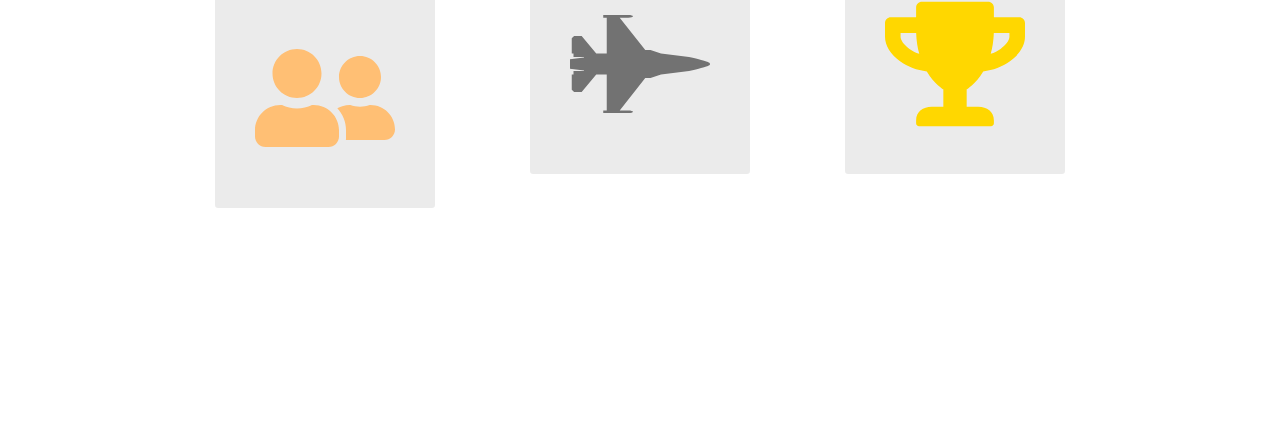
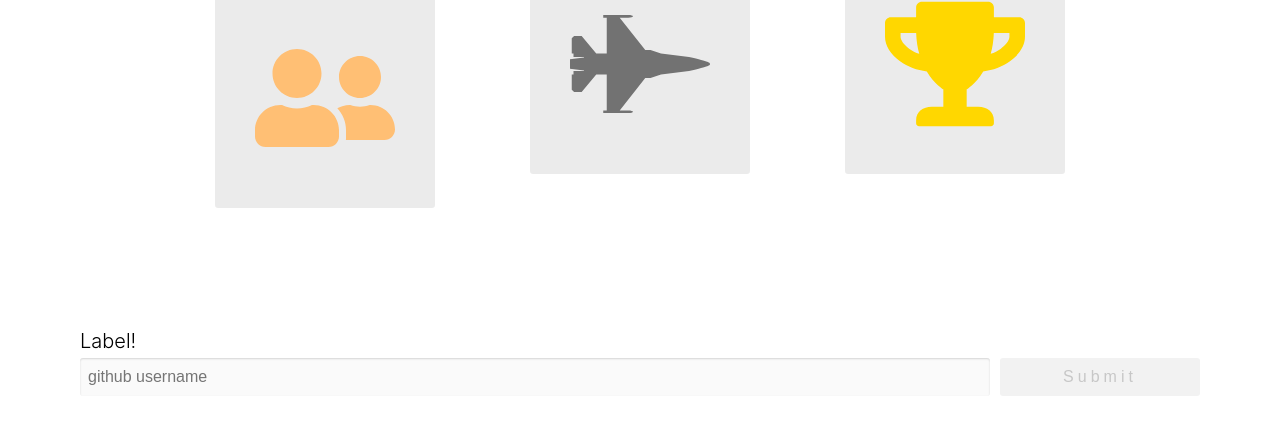
Before and after one commit to paulinemss/github-battle, a React app: page / in a window 1280 px wide. Shown: the part 312-746 px from the top of the page. Built offline with nearby package versions, Linux system fonts and the light colour scheme.

Commit message:
create player input form

```diff
--- a/app/components/Battle.js
+++ b/app/components/Battle.js
@@ -1,4 +1,5 @@
 import React from 'react'
+import PropTypes from 'prop-types'
 import { FaUserFriends, FaFighterJet, FaTrophy } from 'react-icons/fa'
 
 function Instructions () {
@@ -25,11 +26,68 @@ function Instructions () {
   )
 }
 
+class PlayerInput extends React.Component {
+  constructor(props) {
+    super(props)
+
+    this.state = {
+      username: ''
+    }
+
+    this.handleSubmit = this.handleSubmit.bind(this)
+    this.handleChange = this.handleChange.bind(this)
+  }
+  handleSubmit() {
+    event.preventDefault()
+
+    this.props.onSubmit(this.state.username)
+  }
+  handleChange(event) {
+    this.setState({
+      username: event.target.value
+    })
+  }
+  render() {
+    return (
+      <form className='column player' onSubmit={this.handleSubmit}>
+        <label htmlFor='username' className='player-label'>
+          {this.props.label}
+        </label>
+        <div className='row player-inputs'>
+          <input
+            type='text'
+            id='username'
+            className='input-light'
+            placeholder='github username'
+            autoComplete='off'
+            value={this.state.username}
+            onChange={this.handleChange}
+          />
+          <button
+            className='btn dark-btn'
+            type='submit'
+            disabled={!this.state.username}
+          >
+            Submit
+          </button>
+        </div>
+      </form>
+    )
+  }
+}
+
+PlayerInput.propTypes = {
+  onSubmit: PropTypes.func.isRequired,
+  label: PropTypes.string.isRequired
+}
+
 export default class Battle extends React.Component {
   render() {
     return (
       <React.Fragment>
         <Instructions />
+
+        <PlayerInput label='Label!' onSubmit={(value) => console.log('value!', value)} />
       </React.Fragment>
     )
   }
--- a/app/index.css
+++ b/app/index.css
@@ -141,3 +141,68 @@ li {
     padding: 40px;
     border-radius: 3px;
 }
+
+.column {
+    display: flex;
+    flex-direction: column;
+}
+
+.row {
+    display: flex;
+    flex-direction: row;
+}
+
+.player {
+    flex: 1;
+    margin: 0 20px;
+    padding: 10px;
+}
+
+.player-label {
+    font-size: 20px;
+    margin: 5px 0;
+    font-weight: 300;
+}
+
+.player-inputs input {
+    padding: 8px;
+    font-size: 16px;
+    flex: 2;
+    border-radius: 3px;
+    border: none;
+    box-shadow: inset 0 1px 2px rgba(0, 0, 0, 0.15);
+}
+
+.player-inputs .input-light {
+    background: rgba(0, 0, 0, 0.02);
+}
+
+.player-inputs button {
+    flex: 1;
+    margin-left: 10px;
+}
+
+.btn {
+    padding: 10px;
+    text-decoration: uppercase;
+    letter-spacing: .25em;
+    border-radius: 3px;
+    border: none;
+    font-size: 16px;
+    display: flex;
+    justify-content: center;
+    align-items: center;
+    cursor: pointer;
+    text-decoration: none;
+    max-width: 200px;
+}
+
+.dark-btn {
+    color: #e6e6e6;
+    background: #141414;
+}
+
+.dark-btn:disabled {
+    background: #f2f2f2;
+    color: #c7c7c7;
+}
```
